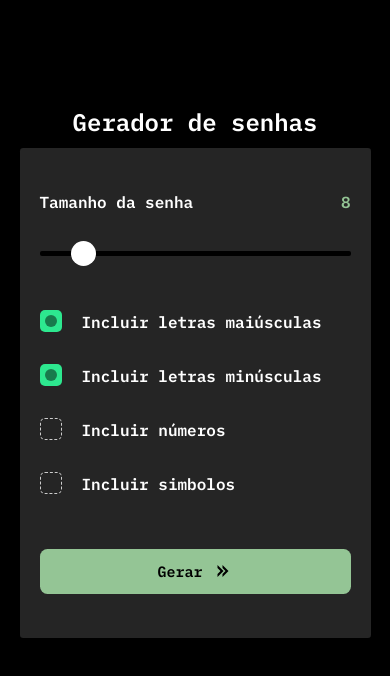
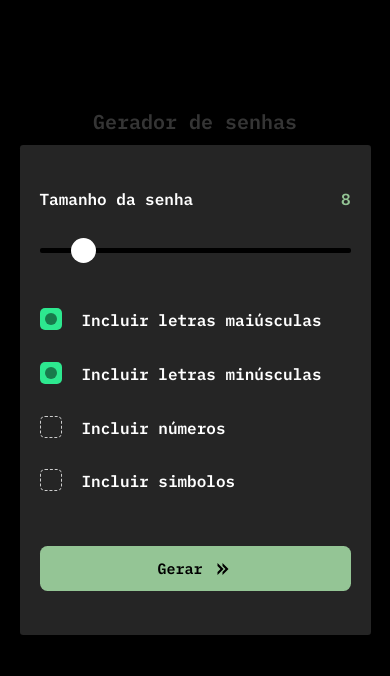
Before and after one commit to devthiagoribeiro/passgeneratorjs, a plain HTML site: page index.html in a window 390 px wide. Drawn offline with Linux system fonts and the light colour scheme.

```diff
--- a/index.html
+++ b/index.html
@@ -9,7 +9,7 @@
     <link rel="shortcut icon" href="src/img/ico.png" type="favicon">
 </head>
 <body>
-    <h2>Gerador de senhas</h2>
+    <p>Gerador de senhas</p>
     <div class="copiada hide">
         <span>Senha copiada com sucesso!</span>
     </div>
--- a/src/style.css
+++ b/src/style.css
@@ -176,9 +176,10 @@
     border-radius: .5em;
 }
 
-h2{
-    color: white;
+p{
+    color: rgb(53, 53, 53);
     margin-bottom: 10px;
+    font-size: 20px;
 }
 
 input[type=checkbox]{
```
